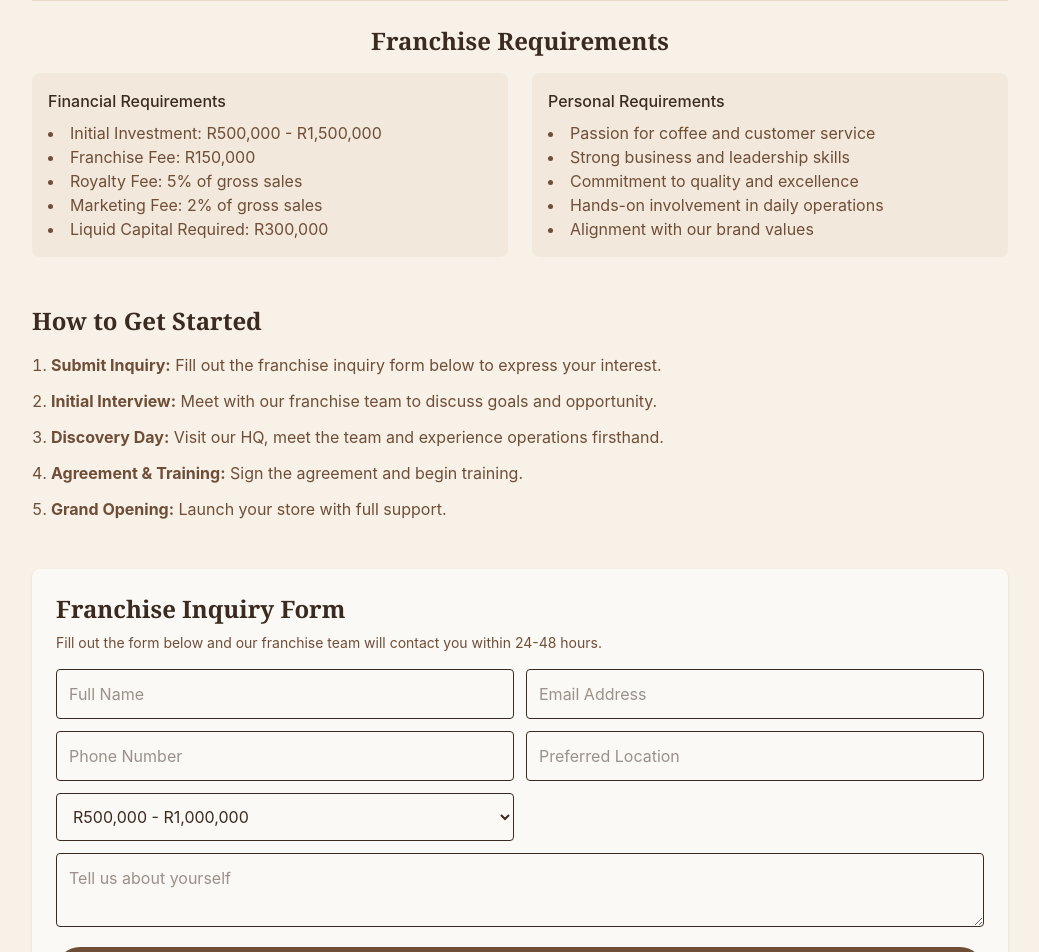
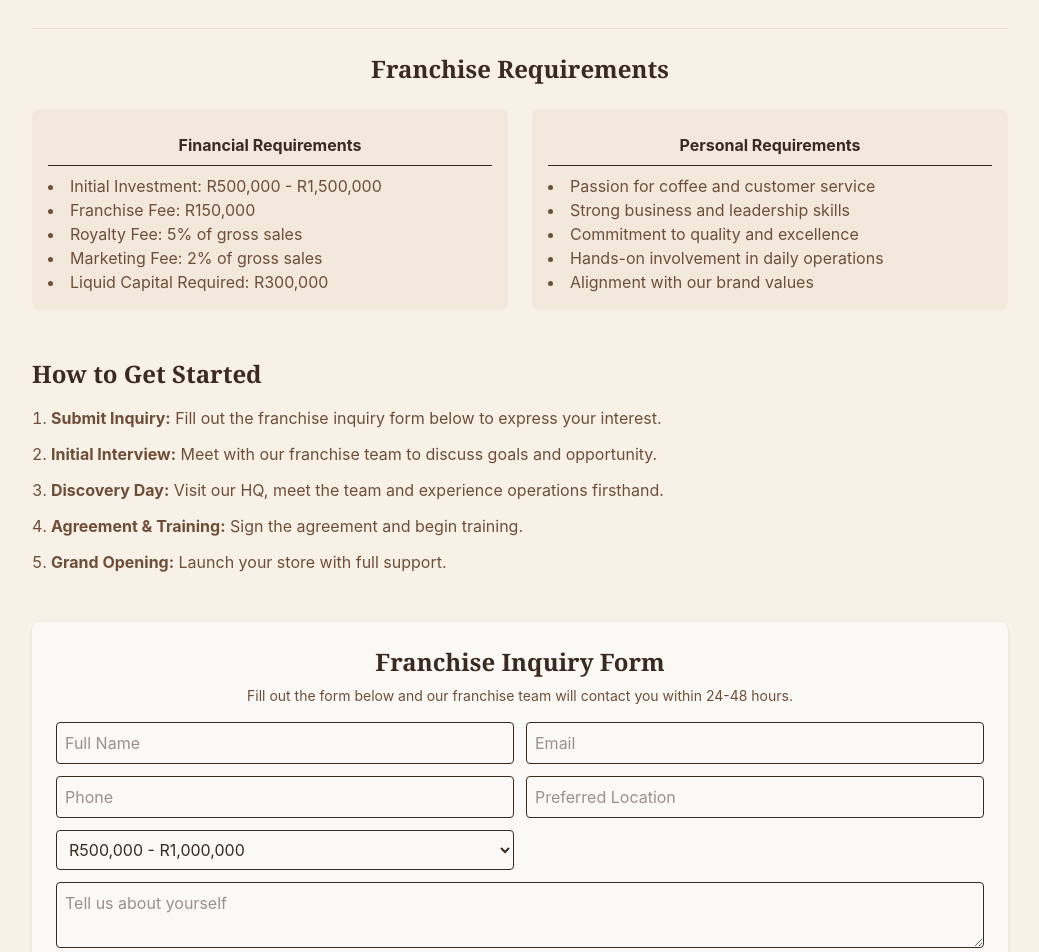
Before and after one commit to ThamiRoneo/company-project1-toro, a React (Vite) app: page /franchise in a window 1280 px wide. Shown: the part 800-1752 px from the top of the page, without its empty margins (120-1159 px from the left). Built offline with nearby package versions, Linux system fonts and the light colour scheme.

Commit message:
applied last updates to content styling

```diff
--- a/src/pages/Franchise.jsx
+++ b/src/pages/Franchise.jsx
@@ -8,7 +8,8 @@ export default function Franchise() {
         </h1>
         <p className="mt-3 text-lg text-toro-brown">
           Join our growing family of coffee entrepreneurs and build a profitable
-          business with Toro's proven system.
+          business with Toro's proven system, premium products, and
+          comprehensive support.
         </p>
         <div className="mt-6 flex justify-center gap-3">
           <a
@@ -93,12 +94,14 @@ export default function Franchise() {
       </section>
 
       <section className="mt-12">
-        <h2 className="font-display font-bold text-2xl text-center border-t pt-6 border-toro-sand text-toro-espresso">
+        <h2 className="font-display font-bold text-2xl text-center border-t pt-6 pb-2 border-toro-sand text-toro-espresso">
           Franchise Requirements
         </h2>
         <div className="mt-4 grid gap-6 md:grid-cols-2">
           <div className="bg-toro-sand/40 p-4 rounded-lg">
-            <h3 className="font-medium">Financial Requirements</h3>
+            <h3 className="font-bold border-b p-2 text-center">
+              Financial Requirements
+            </h3>
             <ul className="mt-2 list-inside list-disc text-toro-brown">
               <li>Initial Investment: R500,000 - R1,500,000</li>
               <li>Franchise Fee: R150,000</li>
@@ -109,7 +112,9 @@ export default function Franchise() {
           </div>
 
           <div className="bg-toro-sand/40 p-4 rounded-lg">
-            <h3 className="font-medium">Personal Requirements</h3>
+            <h3 className="font-bold border-b p-2 text-center">
+              Personal Requirements
+            </h3>
             <ul className="mt-2 list-inside list-disc text-toro-brown">
               <li>Passion for coffee and customer service</li>
               <li>Strong business and leadership skills</li>
@@ -152,10 +157,10 @@ export default function Franchise() {
         id="inquiry"
         className="mt-12 bg-white/60 p-6 rounded-lg shadow-sm"
       >
-        <h2 className="font-display font-semibold text-2xl text-toro-espresso">
+        <h2 className="font-display font-semibold text-center text-2xl text-toro-espresso">
           Franchise Inquiry Form
         </h2>
-        <p className="mt-2 text-sm text-toro-brown">
+        <p className="mt-2 text-sm text-center text-toro-brown">
           Fill out the form below and our franchise team will contact you within
           24-48 hours.
         </p>
@@ -164,24 +169,24 @@ export default function Franchise() {
           <input
             name="fullName"
             placeholder="Full Name"
-            className="p-3 rounded border"
+            className="p-2 rounded border"
           />
           <input
             name="email"
-            placeholder="Email Address"
-            className="p-3 rounded border"
+            placeholder="Email"
+            className="p-2 rounded border"
           />
           <input
             name="phone"
-            placeholder="Phone Number"
-            className="p-3 rounded border"
+            placeholder="Phone"
+            className="p-2 rounded border"
           />
           <input
             name="location"
             placeholder="Preferred Location"
-            className="p-3 rounded border"
+            className="p-2 rounded border"
           />
-          <select name="investmentRange" className="p-3 rounded border">
+          <select name="investmentRange" className="p-2 rounded border">
             <option>R500,000 - R1,000,000</option>
             <option>R1,000,000 - R1,500,000</option>
             <option>Other</option>
@@ -189,7 +194,7 @@ export default function Franchise() {
           <textarea
             name="about"
             placeholder="Tell us about yourself"
-            className="p-3 rounded border md:col-span-2"
+            className="p-2 rounded border md:col-span-2"
           />
 
           <button
```
